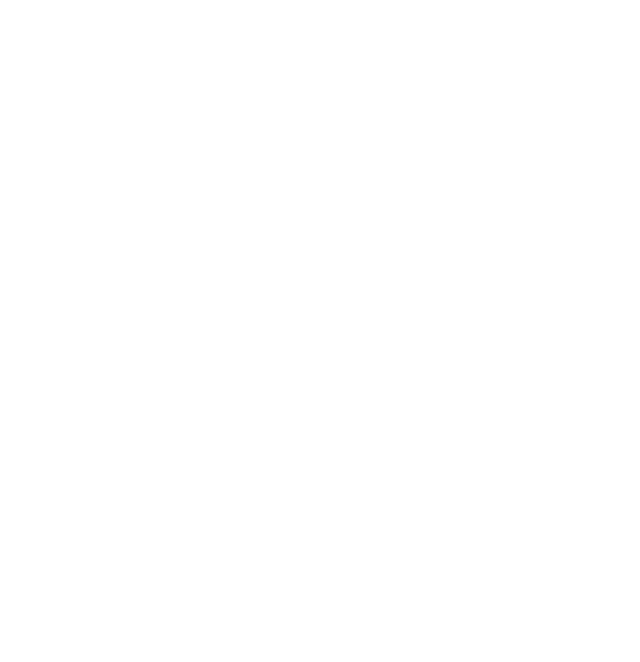
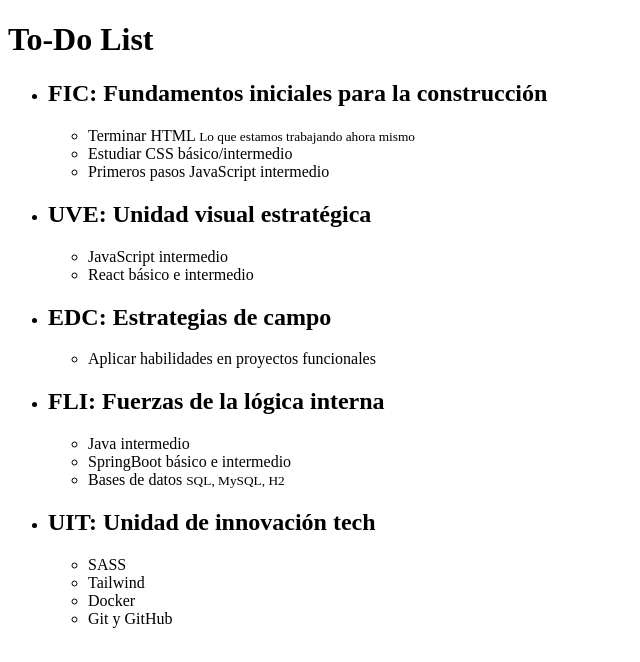
Before and after one commit to crisilto/opo-tech, a plain HTML site: page FIC/html/more-exercises/04-lists/03-taks.html in a window 1280 px wide. Shown: the whole page, without its empty margins (0-640 px from the left). Drawn offline with Linux system fonts and the light colour scheme.

Commit message:
Tasks list

```diff
--- a/FIC/html/more-exercises/04-lists/03-taks.html
+++ b/FIC/html/more-exercises/04-lists/03-taks.html
@@ -3,3 +3,63 @@
 
     Crea una lista de tareas pendientes (ul) donde cada elemento tenga una pequeña descripción en texto (usando span o small).
 -->
+<!DOCTYPE html>
+<html lang="en">
+<head>
+    <meta charset="UTF-8">
+    <meta name="viewport" content="width=device-width, initial-scale=1.0">
+    <title>To-Do List</title>
+</head>
+<body>
+    <header>
+        <h1>To-Do List</h1>
+    </header>
+    <main>
+        <ul>
+            <li>
+                <h2 id="fic">FIC: <span>Fundamentos iniciales para la construcción</span></h2>
+                <ul aria-labelledby="fic">
+                    <li>
+                        Terminar HTML
+                        <small>Lo que estamos trabajando ahora mismo</small>
+                    </li>
+                    <li>Estudiar CSS básico/intermedio</li>
+                    <li>Primeros pasos JavaScript intermedio</li>
+                </ul>
+            </li>
+            <li>
+                <h2 id="uve">UVE: <span>Unidad visual estratégica</span></h2>
+                <ul aria-labelledby="uve">
+                    <li>JavaScript intermedio</li>
+                    <li>React básico e intermedio</li>
+                </ul>
+            </li>
+            <li>
+                <h2 id="edc">EDC: <span>Estrategias de campo</span></h2>
+                <ul aria-labelledby="edc">
+                    <li>Aplicar habilidades en proyectos funcionales</li>
+                </ul>
+            </li>
+            <li>
+                <h2 id="fli">FLI: <span>Fuerzas de la lógica interna</span></h2>
+                <ul aria-labelledby="fli">
+                    <li>Java intermedio</li>
+                    <li>SpringBoot básico e intermedio</li>
+                    <li>Bases de datos
+                        <small>SQL, MySQL, H2</small>
+                    </li>
+                </ul>
+            </li>
+            <li>
+                <h2 id="uit">UIT: <span>Unidad de innovación tech</span></h2>
+                <ul aria-labelledby="uit">
+                    <li>SASS</li>
+                    <li>Tailwind</li>
+                    <li>Docker</li>
+                    <li>Git y GitHub</li>
+                </ul>
+            </li>
+        </ul>
+    </main>
+</body>
+</html>
```
